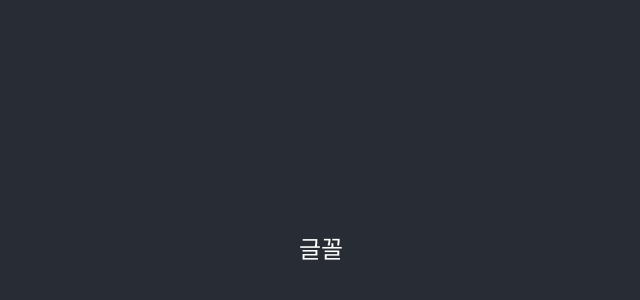
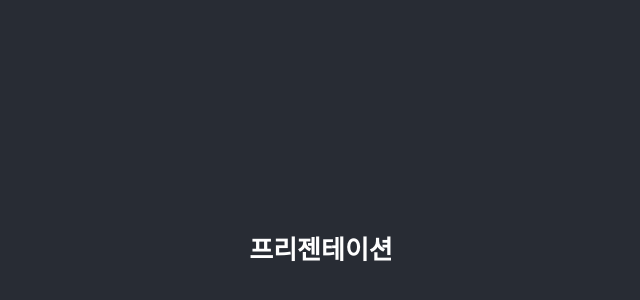
Before and after one commit to pnu-zero/demo-frontend-code, a React (Create React App) app: page / in a window 1280 px wide. Shown: the part 150-450 px from the top of the page, without its empty margins (319-959 px from the left). Built offline with nearby package versions, Linux system fonts and the light colour scheme.

Commit message:
setting: 글꼴 적용 - 영어: roboto - 한글: freesentation

```diff
--- a/src/App.jsx
+++ b/src/App.jsx
@@ -4,7 +4,7 @@ function App() {
   return (
     <div className="App">
       <header className="App-header">
-        <span className="text-2xl">글꼴</span>
+        <span className="font-freesentation font-bold">프리젠테이션</span>
       </header>
     </div>
   );
--- a/src/index.css
+++ b/src/index.css
@@ -15,3 +15,13 @@ code {
   font-family: source-code-pro, Menlo, Monaco, Consolas, 'Courier New',
     monospace;
 }
+
+@font-face {
+  font-family: 'Roboto';
+  src: local('./fonts/Roboto-Bold.ttf') format('truetype');
+}
+
+@font-face {
+  font-family: 'Freesentation';
+  src: local('./fonts/Freesentation-4Regular.ttf') format('truetype');
+}
--- a/tailwind.config.js
+++ b/tailwind.config.js
@@ -2,7 +2,12 @@
 module.exports = {
   content: ['./src/**/*.{js,jsx,ts,tsx}'],
   theme: {
-    extend: {},
+    extend: {
+      fontFamily: {
+        roboto: ['Roboto'],
+        freesentation: ['Freesentation'],
+      },
+    },
   },
   plugins: [],
 };
```
Also changed, not shown: src/fonts/Freesentation-4Regular.ttf (added), src/fonts/Roboto-Medium.ttf (added).
